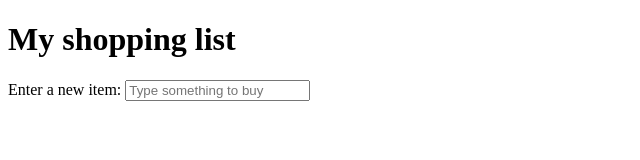
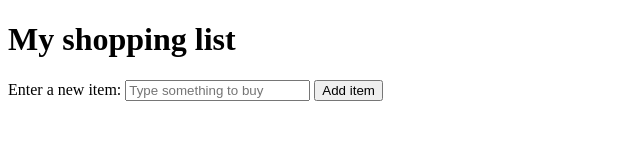
Before and after one commit to Charisey/powercoders, a plain HTML site: page shopping/index.html in a window 1280 px wide. Shown: the whole page, without its empty margins (0-640 px from the left). Drawn offline with Linux system fonts and the light colour scheme.

Commit message:
Add a button element

```diff
--- a/shopping/index.html
+++ b/shopping/index.html
@@ -8,9 +8,11 @@
 
   <body>
     <h1>My shopping list</h1>
-    <label for="item">Enter a new item:</label>
-    <input type="text" id="item"
-      placeholder="Type something to buy">
+    <div>
+      <label for="item">Enter a new item:</label>
+      <input type="text" id="item" placeholder="Type something to buy">
+      <button>Add item</button>
+    </div>
 
     <ul>
 
```
